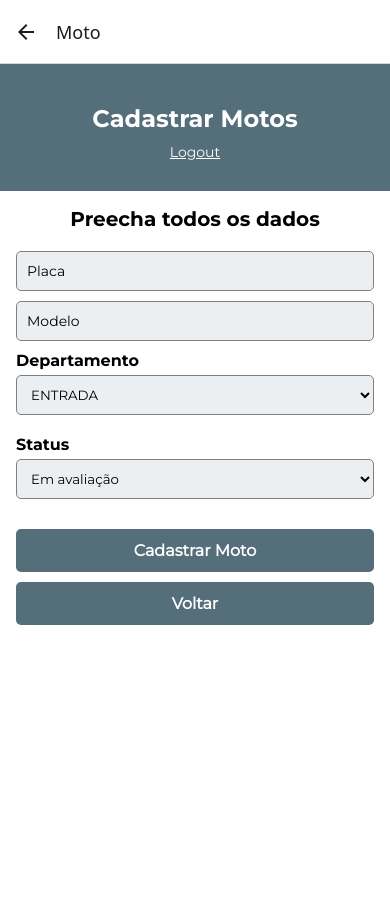
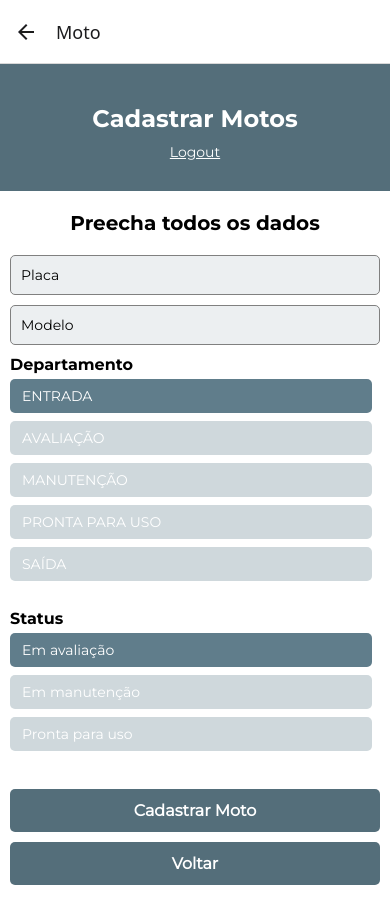
Before and after one commit to mototrack-challenge/mototrack-frontend-mobile, a React Native app: screen /Moto in a window 390 px wide. Before the commit the page ends 844 px from the top, so only its background shows below. Built offline with nearby package versions, Linux system fonts and the light colour scheme.

Commit message:
Arrumando bugs: Picker, alinhamentos de textos

```diff
--- a/src/screens/ChangeDepartamentoScreen.tsx
+++ b/src/screens/ChangeDepartamentoScreen.tsx
@@ -22,7 +22,7 @@ export default function ChangeDepartamentoScreen() {
     const navigation = useNavigation<NavigationProp>();
     const { moto } = route.params;
 
-    const [novoDepartamento, setNovoDepartamento] = useState('');
+    const [novoDepartamento, setNovoDepartamento] = useState(moto.departamento);
     const [error, setError] = useState<string>('');
     const [mensagem, SetMensagem] = useState<string>('');
 
@@ -57,17 +57,17 @@ export default function ChangeDepartamentoScreen() {
             <Header title="Departamento"/>
             <View style={styles.container}>
                 <Text style={[styles.label, { fontFamily: 'MontserratRegular' }]}>Novo Departamento:</Text>
-                <Picker
-                    selectedValue={novoDepartamento}
-                    onValueChange={(itemValue) => setNovoDepartamento(itemValue)}
-                    style={[styles.picker, { fontFamily: 'MontserratRegular' }]}
-                >
-                    <Picker.Item label="ENTRADA" value="ENTRADA" />
-                    <Picker.Item label="AVALIAÇÃO" value="AVALIAÇÃO" />
-                    <Picker.Item label="MANUTENÇÃO" value="MANUTENÇÃO" />
-                    <Picker.Item label="PRONTA PARA USO" value="PRONTA PARA USO" />
-                    <Picker.Item label="SAÍDA" value="SAÍDA" />
-                </Picker>
+                <View style={styles.optionContainer}>
+                          {['ENTRADA', 'AVALIAÇÃO', 'MANUTENÇÃO', 'PRONTA PARA USO', 'SAÍDA'].map((dep) => (
+                            <TouchableOpacity
+                              key={dep}
+                              style={[styles.optionButton, novoDepartamento === dep && styles.optionButtonSelected]}
+                              onPress={() => setNovoDepartamento(dep)}
+                            >
+                              <Text style={[styles.optionText, { fontFamily: 'MontserratRegular' }]}>{dep}</Text>
+                            </TouchableOpacity>
+                          ))}
+                        </View>
 
                 {mensagem ? <Text style={[styles.success, { fontFamily: 'MontserratRegular' }]}>{mensagem}</Text> : null}
                 {error ? <Text style={[styles.error, { fontFamily: 'MontserratRegular' }]}>{error}</Text> : null}
@@ -126,4 +126,23 @@ const styles = StyleSheet.create({
         marginBottom: 10,
         textAlign: 'center',
       },
+      optionContainer: {
+        flexDirection: 'column',
+        marginBottom: 20,
+      },
+      optionButton: {
+        backgroundColor: '#CFD8DC',
+        paddingVertical: 8,
+        paddingHorizontal: 12,
+        borderRadius: 5,
+        marginBottom: 8,
+        marginRight: 8,
+      },
+      optionButtonSelected: {
+        backgroundColor: '#607D8B',
+      },
+      optionText: {
+        color: '#FFF',
+        fontSize: 14,
+      },
 });
--- a/src/screens/EditMotoScreen.tsx
+++ b/src/screens/EditMotoScreen.tsx
@@ -64,15 +64,17 @@ export default function EditMotoScreen() {
         <TextInput style={styles.input} value={placa} onChangeText={setPlaca} />
 
         <Text style={[styles.label, { fontFamily: 'MontserratRegular' }]}>Status:</Text>
-        <Picker
-          selectedValue={status}
-          onValueChange={(itemValue) => setStatus(itemValue)}
-          style={[styles.picker, { fontFamily: 'MontserratRegular' }]}
-        >
-          <Picker.Item label="Em manutenção" value="Em manutenção" />
-          <Picker.Item label="Em avaliação" value="Em avaliação" />
-          <Picker.Item label="Pronta para uso" value="Pronta para uso" />
-        </Picker>
+         <View style={styles.optionContainer}>
+                  {['Em avaliação', 'Em manutenção', 'Pronta para uso'].map((st) => (
+                    <TouchableOpacity
+                      key={st}
+                      style={[styles.optionButton, status === st && styles.optionButtonSelected]}
+                      onPress={() => setStatus(st)}
+                    >
+                      <Text style={[styles.optionText, { fontFamily: 'MontserratRegular' }]}>{st}</Text>
+                    </TouchableOpacity>
+                  ))}
+                </View>
 
         {mensagem ? <Text style={[styles.success, { fontFamily: 'MontserratRegular' }]}>{mensagem}</Text> : null}
         {error ? <Text style={[styles.error, { fontFamily: 'MontserratRegular' }]}>{error}</Text> : null}
@@ -134,4 +136,23 @@ const styles = StyleSheet.create({
     marginBottom: 10,
     textAlign: 'center',
   },
+  optionContainer: {
+    flexDirection: 'column',
+    marginBottom: 20,
+  },
+  optionButton: {
+    backgroundColor: '#CFD8DC',
+    paddingVertical: 8,
+    paddingHorizontal: 12,
+    borderRadius: 5,
+    marginBottom: 8,
+    marginRight: 8,
+  },
+  optionButtonSelected: {
+    backgroundColor: '#607D8B',
+  },
+  optionText: {
+    color: '#FFF',
+    fontSize: 14,
+  },
 });
--- a/src/screens/LoginScreen.tsx
+++ b/src/screens/LoginScreen.tsx
@@ -98,12 +98,14 @@ const LoginScreen = () => {
         <Text style={[styles.buttonText, { fontFamily: 'MontserratRegular' }]}>Entrar</Text>
       </TouchableOpacity>
 
-      <Text style={[styles.linkText, { fontFamily: 'MontserratRegular' }]}>
-        Não possui uma conta?
+      <View style={{ flexDirection: 'row', justifyContent: 'center', alignItems: 'center', marginTop: 16 }}>
+        <Text style={[styles.linkText, { fontFamily: 'MontserratRegular' }]}>
+          Não possui uma conta?{' '}
+        </Text>
         <TouchableOpacity onPress={() => navigation.navigate('Register')}>
           <Text style={styles.textLink}>Cadastre-se</Text>
         </TouchableOpacity>
-      </Text>
+      </View>
     </View>
   );
 };
--- a/src/screens/RegisterMotoScreen.tsx
+++ b/src/screens/RegisterMotoScreen.tsx
@@ -96,9 +96,11 @@ const RegisterMotoScreen = () => {
   };
 
   return (
-    <View style={styles.header}>
-      <Header title="Cadastrar Motos"/>
-      <ScrollView contentContainerStyle={styles.container}>
+    <ScrollView contentContainerStyle={styles.scrollContainer}>
+      <View style={styles.innerContainer}>
+        <Header title="Cadastrar Motos" />
+
+        <View style={styles.containerMain}>
         <Text style={[styles.title, { fontFamily: 'MontserratBold' }]}>Preecha todos os dados</Text>
 
         <TextInput
@@ -116,28 +118,30 @@ const RegisterMotoScreen = () => {
         />
 
         <Text style={[styles.label, { fontFamily: 'MontserratBold' }]}>Departamento</Text>
-        <Picker
-          selectedValue={departamento}
-          onValueChange={(itemValue) => setDepartamento(itemValue)}
-          style={[styles.picker, { fontFamily: 'MontserratRegular' }]}
-        >
-          <Picker.Item label="ENTRADA" value="ENTRADA" />
-          <Picker.Item label="AVALIAÇÃO" value="AVALIAÇÃO" />
-          <Picker.Item label="MANUTENÇÃO" value="MANUTENÇÃO" />
-          <Picker.Item label="PRONTA PARA USO" value="PRONTA PARA USO" />
-          <Picker.Item label="SAÍDA" value="SAÍDA" />
-        </Picker>
+        <View style={styles.optionContainer}>
+          {['ENTRADA', 'AVALIAÇÃO', 'MANUTENÇÃO', 'PRONTA PARA USO', 'SAÍDA'].map((dep) => (
+            <TouchableOpacity
+              key={dep}
+              style={[styles.optionButton, departamento === dep && styles.optionButtonSelected]}
+              onPress={() => setDepartamento(dep)}
+            >
+              <Text style={[styles.optionText, { fontFamily: 'MontserratRegular' }]}>{dep}</Text>
+            </TouchableOpacity>
+          ))}
+        </View>
 
         <Text style={[styles.label, { fontFamily: 'MontserratBold' }]}>Status</Text>
-        <Picker
-          selectedValue={status}
-          onValueChange={(itemValue) => setStatus(itemValue)}
-          style={[styles.picker, { fontFamily: 'MontserratRegular' }]}
-        >
-          <Picker.Item label="Em avaliação" value="Em avaliação" />
-          <Picker.Item label="Em manutenção" value="Em manutenção" />
-          <Picker.Item label="Pronta para uso" value="Pronta para uso" />
-        </Picker>
+        <View style={styles.optionContainer}>
+          {['Em avaliação', 'Em manutenção', 'Pronta para uso'].map((st) => (
+            <TouchableOpacity
+              key={st}
+              style={[styles.optionButton, status === st && styles.optionButtonSelected]}
+              onPress={() => setStatus(st)}
+            >
+              <Text style={[styles.optionText, { fontFamily: 'MontserratRegular' }]}>{st}</Text>
+            </TouchableOpacity>
+          ))}
+        </View>
 
         {mensageSucess ? <Text style={[styles.success, { fontFamily: 'MontserratRegular' }]}>{mensageSucess}</Text> : null}
         {mensageError ? <Text style={[styles.error, { fontFamily: 'MontserratRegular' }]}>{mensageError}</Text> : null}
@@ -149,9 +153,9 @@ const RegisterMotoScreen = () => {
         <TouchableOpacity style={styles.button} onPress={handleBackToHome}>
           <Text style={[styles.buttonText, { fontFamily: 'MontserratRegular' }]}>Voltar</Text>
         </TouchableOpacity>
-
-      </ScrollView>
-    </View>
+        </View>
+      </View>
+    </ScrollView>
   );
 };
 
@@ -163,6 +167,10 @@ const styles = StyleSheet.create({
     padding: 16,
     backgroundColor: '#FFF',
     flex: 1
+  },
+  containerMain: {
+    paddingTop: 20,
+    paddingHorizontal: 10
   },
   title: {
     fontSize: 20,
@@ -183,16 +191,6 @@ const styles = StyleSheet.create({
     fontSize: 16,
     fontWeight: 'bold',
     marginBottom: 5,
-  },
-  picker: {
-    height: 40,
-    backgroundColor: '#ECEFF1',
-    borderColor: 'gray',
-    fontWeight: 'normal',
-    borderWidth: 1,
-    paddingLeft: 10,
-    borderRadius: 5,
-    marginBottom: 20,
   },
   button: {
     backgroundColor: '#546E7A',
@@ -217,6 +215,35 @@ const styles = StyleSheet.create({
     marginBottom: 10,
     textAlign: 'center',
   },
+  optionContainer: {
+    flexDirection: 'column',
+    marginBottom: 20,
+  },
+  optionButton: {
+    backgroundColor: '#CFD8DC',
+    paddingVertical: 8,
+    paddingHorizontal: 12,
+    borderRadius: 5,
+    marginBottom: 8,
+    marginRight: 8,
+  },
+  optionButtonSelected: {
+    backgroundColor: '#607D8B',
+  },
+  optionText: {
+    color: '#FFF',
+    fontSize: 14,
+  },
+  scrollContainer: {
+    flexGrow: 1,
+    backgroundColor: '#FFF',
+    paddingBottom: 32
+  },
+
+  innerContainer: {
+    flex: 1,
+    justifyContent: 'flex-start',
+  },
 });
 
 export default RegisterMotoScreen;
--- a/src/screens/RegisterScreen.tsx
+++ b/src/screens/RegisterScreen.tsx
@@ -99,12 +99,14 @@ const RegisterScreen = () => {
         <Text style={[styles.buttonText, { fontFamily: 'MontserratRegular' }]}>Cadastrar</Text>
       </TouchableOpacity>
 
-      <Text style={[styles.linkText, { fontFamily: 'MontserratRegular' }]}>
-        Já possui uma conta?
+      <View style={{ flexDirection: 'row', justifyContent: 'center', alignItems: 'center', marginTop: 16 }}>
+        <Text style={[styles.linkText, { fontFamily: 'MontserratRegular' }]}>
+          Já possui uma conta?{' '}
+        </Text>
         <TouchableOpacity onPress={() => navigation.navigate('Login')}>
-          <Text style={styles.textLink}>Faça login</Text>
-        </TouchableOpacity>
-      </Text>
+            <Text style={styles.textLink}>Faça login</Text>
+          </TouchableOpacity>
+      </View>
     </View>
   );
 };
```
